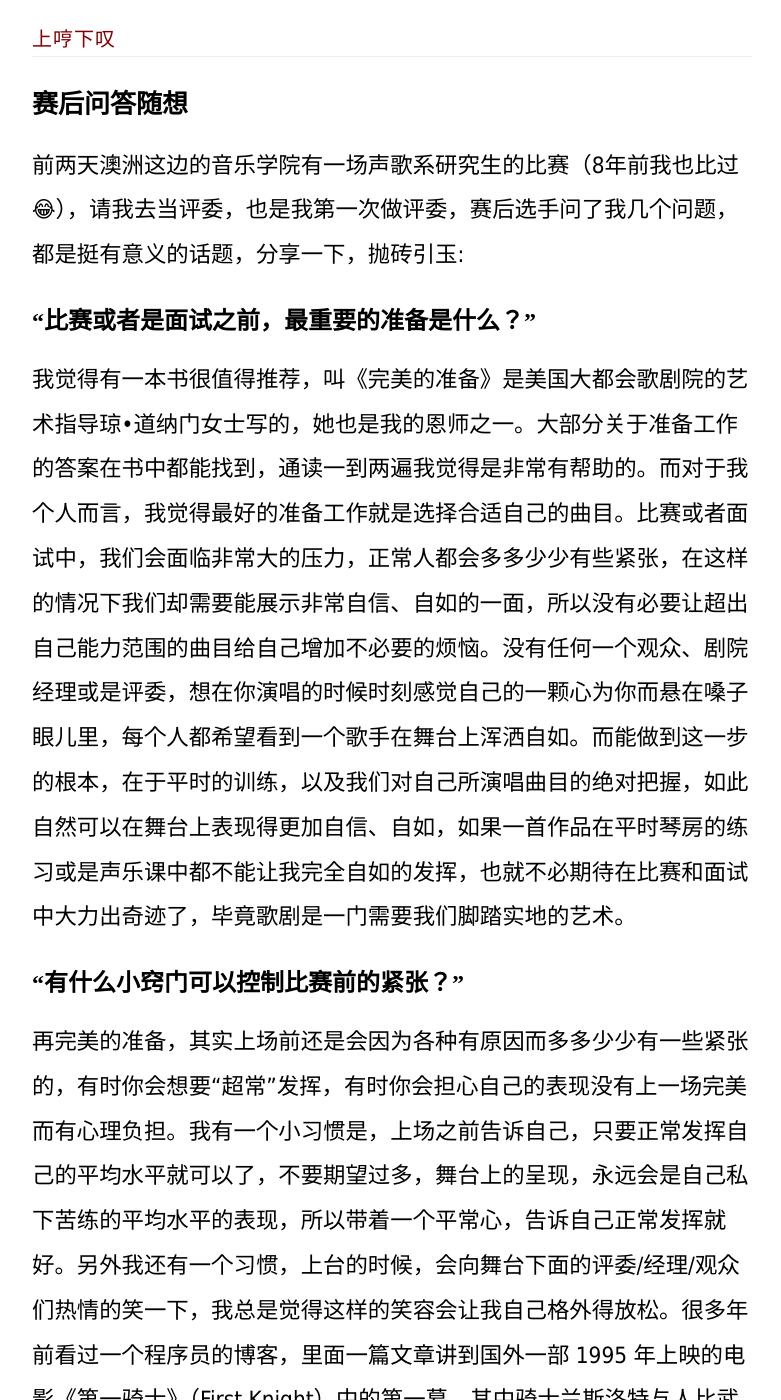
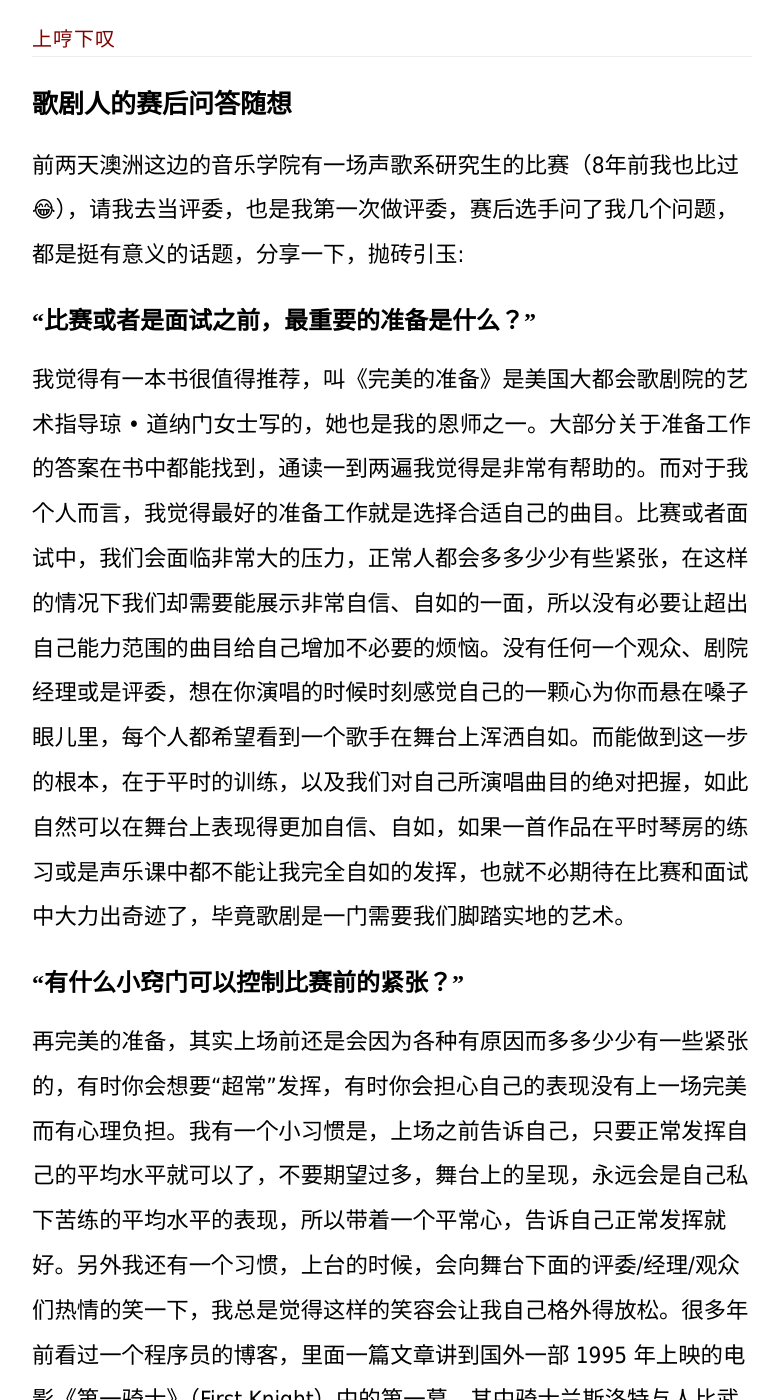
Before and after one commit to kwopera/kwopera.github.io, a Jekyll site: the page built from _posts/2020-08-18-singers-bath-salt-1.md, in a window 1280 px wide and 1400 px high. Shown: the whole window, without its empty margins (248-1029 px from the left). Built offline with Jekyll 4.4.1, drawn with Linux system fonts in a browser that asks for light colours.

Commit message:
Update 2020-08-18-singers-bath-salt-1.md

```diff
--- a/_posts/2020-08-18-singers-bath-salt-1.md
+++ b/_posts/2020-08-18-singers-bath-salt-1.md
@@ -1,5 +1,5 @@
 ---
-title: 赛后问答随想
+title: 歌剧人的赛后问答随想
 layout: post
 ---
 
@@ -7,7 +7,7 @@ layout: post
 
 ## “比赛或者是面试之前，最重要的准备是什么？”
 
-我觉得有一本书很值得推荐，叫《完美的准备》是美国大都会歌剧院的艺术指导琼•道纳门女士写的，她也是我的恩师之一。大部分关于准备工作的答案在书中都能找到，通读一到两遍我觉得是非常有帮助的。而对于我个人而言，我觉得最好的准备工作就是选择合适自己的曲目。比赛或者面试中，我们会面临非常大的压力，正常人都会多多少少有些紧张，在这样的情况下我们却需要能展示非常自信、自如的一面，所以没有必要让超出自己能力范围的曲目给自己增加不必要的烦恼。没有任何一个观众、剧院经理或是评委，想在你演唱的时候时刻感觉自己的一颗心为你而悬在嗓子眼儿里，每个人都希望看到一个歌手在舞台上浑洒自如。而能做到这一步的根本，在于平时的训练，以及我们对自己所演唱曲目的绝对把握，如此自然可以在舞台上表现得更加自信、自如，如果一首作品在平时琴房的练习或是声乐课中都不能让我完全自如的发挥，也就不必期待在比赛和面试中大力出奇迹了，毕竟歌剧是一门需要我们脚踏实地的艺术。
+我觉得有一本书很值得推荐，叫《完美的准备》是美国大都会歌剧院的艺术指导琼 • 道纳门女士写的，她也是我的恩师之一。大部分关于准备工作的答案在书中都能找到，通读一到两遍我觉得是非常有帮助的。而对于我个人而言，我觉得最好的准备工作就是选择合适自己的曲目。比赛或者面试中，我们会面临非常大的压力，正常人都会多多少少有些紧张，在这样的情况下我们却需要能展示非常自信、自如的一面，所以没有必要让超出自己能力范围的曲目给自己增加不必要的烦恼。没有任何一个观众、剧院经理或是评委，想在你演唱的时候时刻感觉自己的一颗心为你而悬在嗓子眼儿里，每个人都希望看到一个歌手在舞台上浑洒自如。而能做到这一步的根本，在于平时的训练，以及我们对自己所演唱曲目的绝对把握，如此自然可以在舞台上表现得更加自信、自如，如果一首作品在平时琴房的练习或是声乐课中都不能让我完全自如的发挥，也就不必期待在比赛和面试中大力出奇迹了，毕竟歌剧是一门需要我们脚踏实地的艺术。
 
 ## “有什么小窍门可以控制比赛前的紧张？”
 
```
